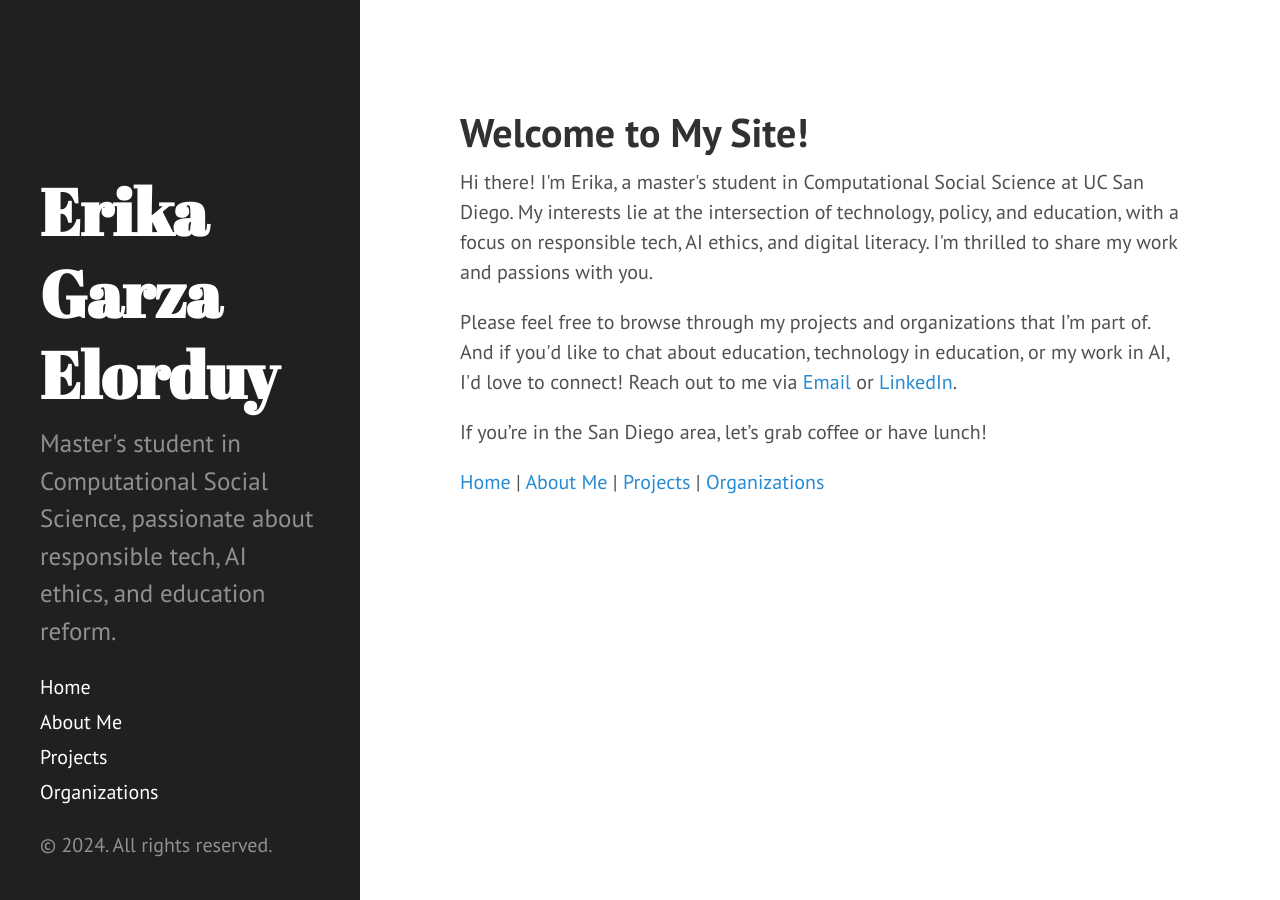
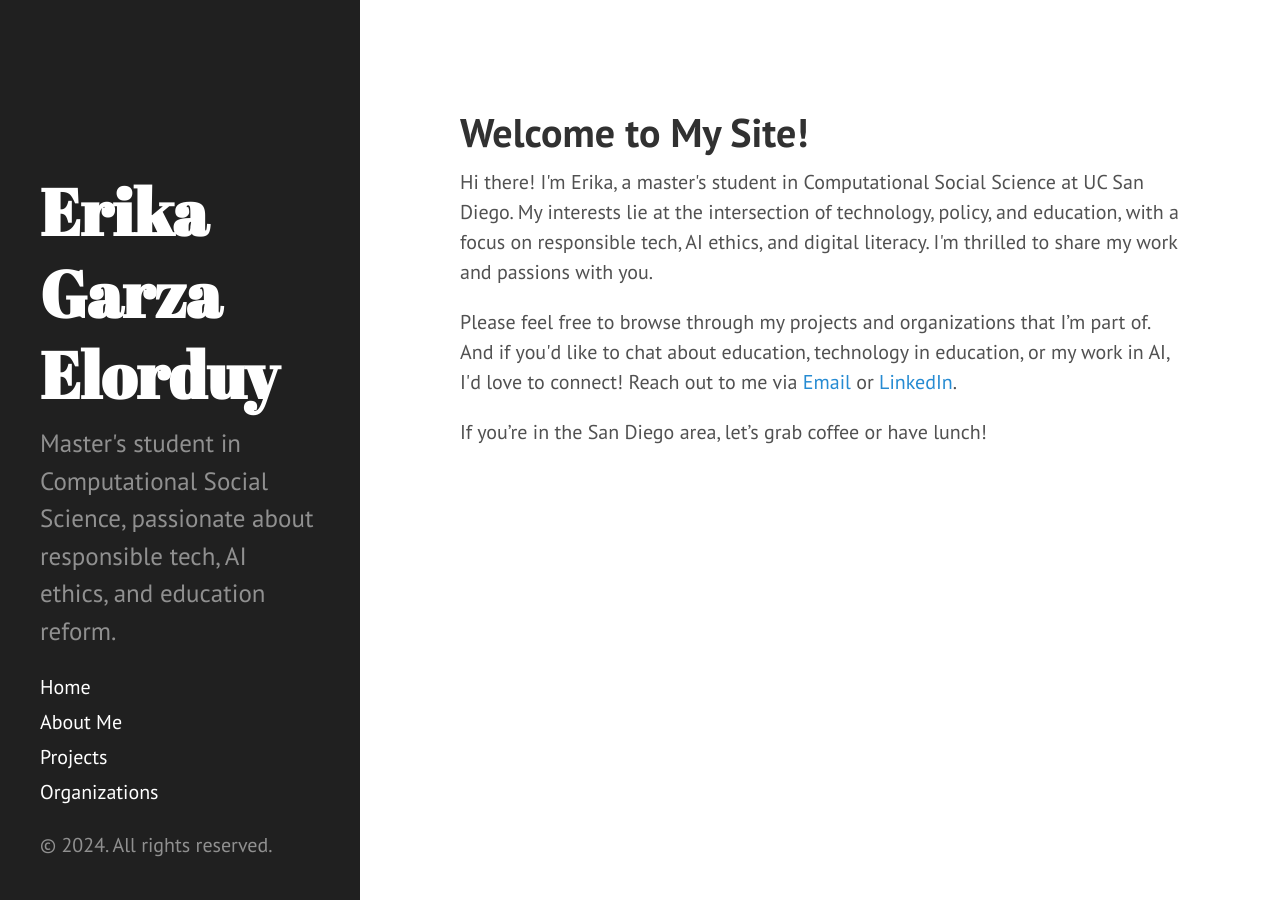
Before and after one commit to e-garzaelorduy/e-garzaelorduy.github.io, a Jekyll site: the page built from index.html, in a window 1280 px wide. Built offline with Jekyll 4.4.1, drawn with Linux system fonts in a browser that asks for light colours; Markdown is read by kramdown in place of the engine named in the settings; the list of posts is cut into pages by our own code.

Commit message:
Update index.html

```diff
--- a/index.html
+++ b/index.html
@@ -10,9 +10,9 @@ title: Home
   <p>If you’re in the San Diego area, let’s grab coffee or have lunch!</p>
 </div>
 
-<div class="links">
+<!-- <div class="links">
   <a href = "/organizations">Home</a> |
   <a href="/about">About Me</a> |
   <a href="/projects">Projects</a> |
   <a href="/organizations">Organizations</a>
-</div>
+</div> -->
```
